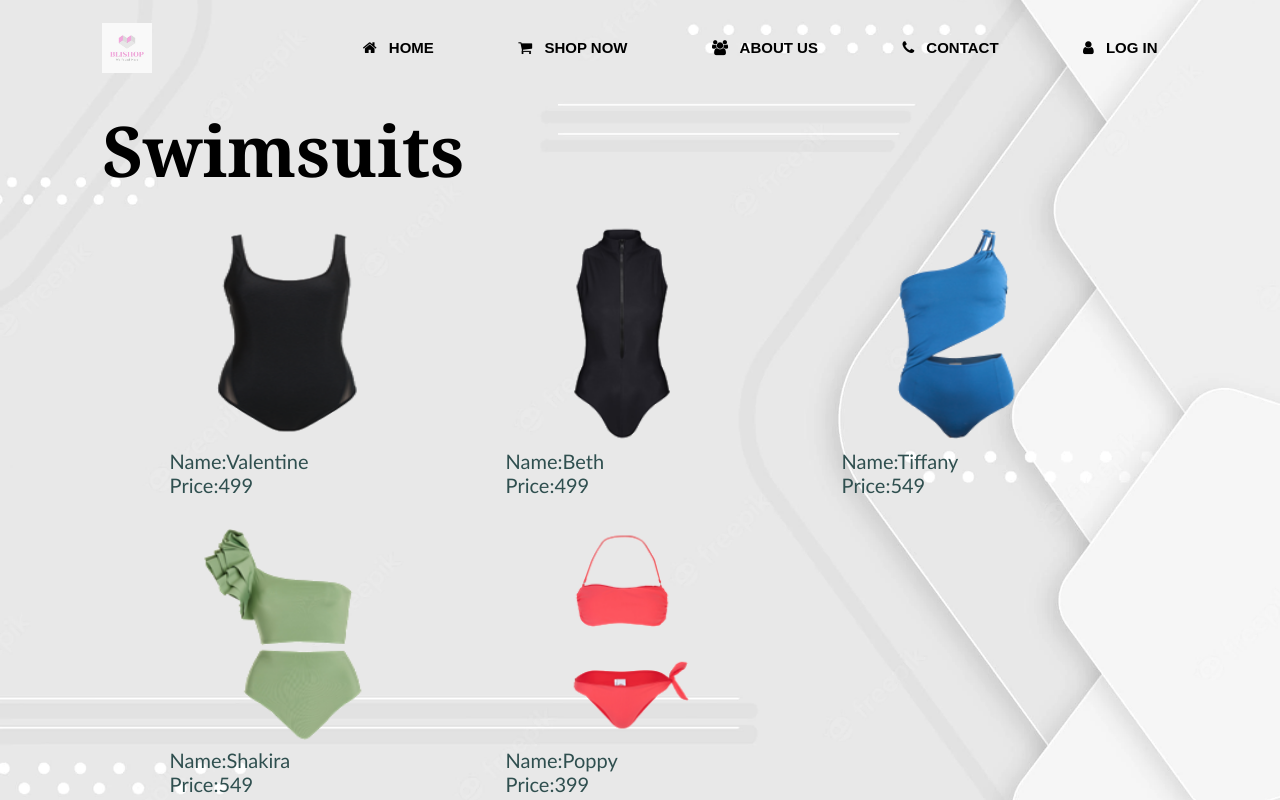
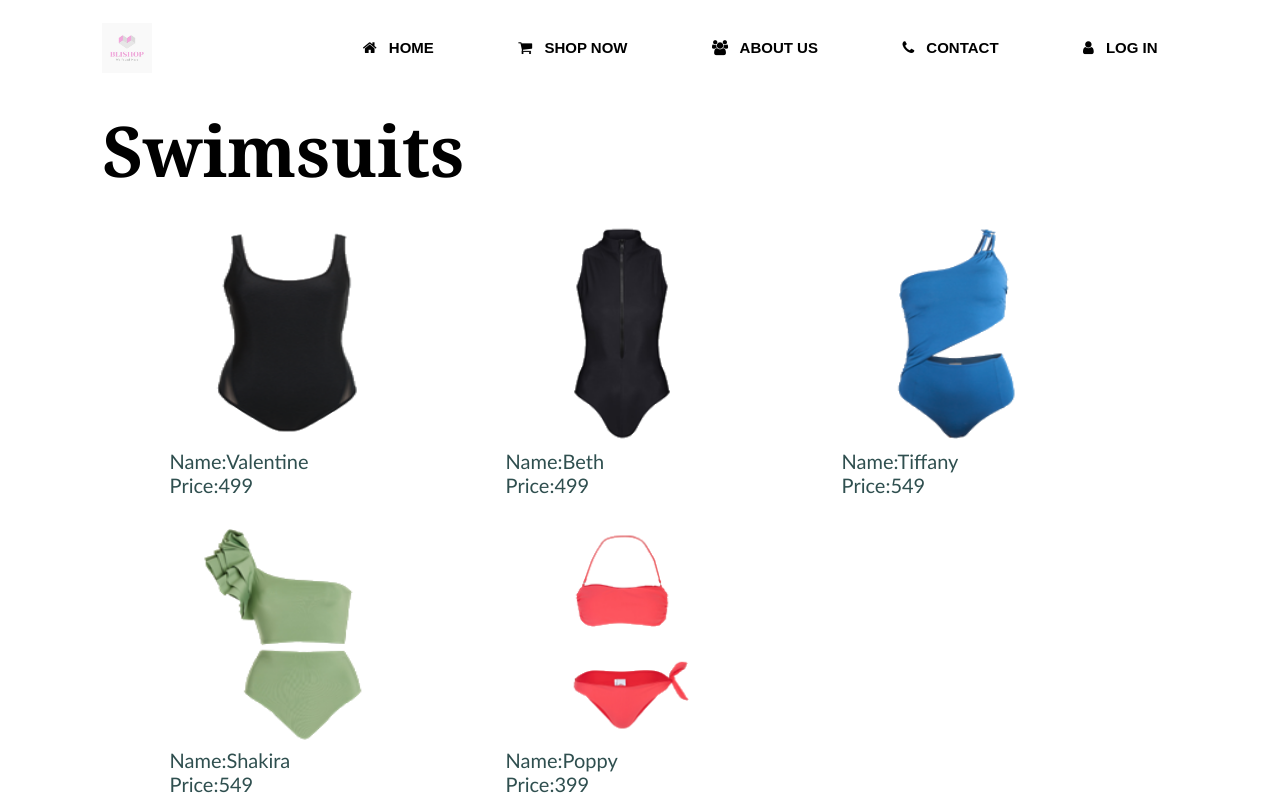
Before and after one commit to ronellchelsea/semi-final-draft, a Flask app: page /swimsuit in a window 1280 px wide. Run offline with Flask 2, Linux system fonts and the light colour scheme.

Commit message:
updated show now page + removed background

```diff
--- a/Static/about us.css
+++ b/Static/about us.css
@@ -7,7 +7,6 @@
 
 .container{
     width: 100%;
-    background-image: url('../pictures/MINIMALIST.webp');
     background-size: cover;
     background-position: center;
     height: 100vh;
--- a/Static/contact.css
+++ b/Static/contact.css
@@ -6,7 +6,6 @@
 }
 .container{
     width: 100%;
-    background-image: url('../pictures/MINIMALIST.webp');
     background-size: cover;
     background-position: center;
     height: 100vh;
--- a/Static/login copy.css
+++ b/Static/login copy.css
@@ -6,7 +6,6 @@
 }
 .container{
     width: 100%;
-    background-image: url('../pictures/MINIMALIST.webp');
     background-size: cover;
     background-position: center;
     height: 100vh;
--- a/Static/login.css
+++ b/Static/login.css
@@ -7,7 +7,6 @@
 
 .container{
     width: 100%;
-    background-image: url('../pictures/MINIMALIST.webp');
     background-size: cover;
     background-position: center;
     height: 100vh;
--- a/Static/rush-guard.css
+++ b/Static/rush-guard.css
@@ -6,7 +6,6 @@
 }
 .container{
     width: 100%;
-    background-image: url('../pictures/MINIMALIST.webp');
     background-size: cover;
     background-position: center;
     height: 100vh;
--- a/Static/shopnow.css
+++ b/Static/shopnow.css
@@ -7,7 +7,6 @@
 
 .container{
     width: 100%;
-    background-image: url('../pictures/MINIMALIST.webp');
     background-size: cover;
     background-position: center;
     height: 100vh;
--- a/Static/sports-bra.css
+++ b/Static/sports-bra.css
@@ -6,7 +6,6 @@
 }
 .container{
     width: 100%;
-    background-image: url('../pictures/MINIMALIST.webp');
     background-size: cover;
     background-position: center;
     height: 100vh;
--- a/Static/style.css
+++ b/Static/style.css
@@ -6,7 +6,6 @@
 }
 .container{
     width: 100%;
-    background-image: url('../pictures/MINIMALIST.webp');
     background-size: cover;
     background-position: center;
     height: 100vh;
--- a/Static/swimsuit.css
+++ b/Static/swimsuit.css
@@ -6,7 +6,6 @@
 }
 .container{
     width: 100%;
-    background-image: url('../pictures/MINIMALIST.webp');
     background-size: cover;
     background-position: center;
     height: 100vh;
--- a/templates/shopnow.html
+++ b/templates/shopnow.html
@@ -58,7 +58,9 @@
         </nav>
 
     </div>
-        <img src="../pictures/shop.jpg" width="1000" alt="">
+        <img src="../pictures/shop1.jpg" width="1000" alt="">
+        <img src="../pictures/shop2.jpg" width="1000" alt="">
+        <img src="../pictures/shop3.jpg" width="1000" alt="">
 
     </body>
     </center>
```
Also changed, not shown: pictures/shop1.jpg (added), pictures/shop2.jpg (added), pictures/shop3.jpg (added).
